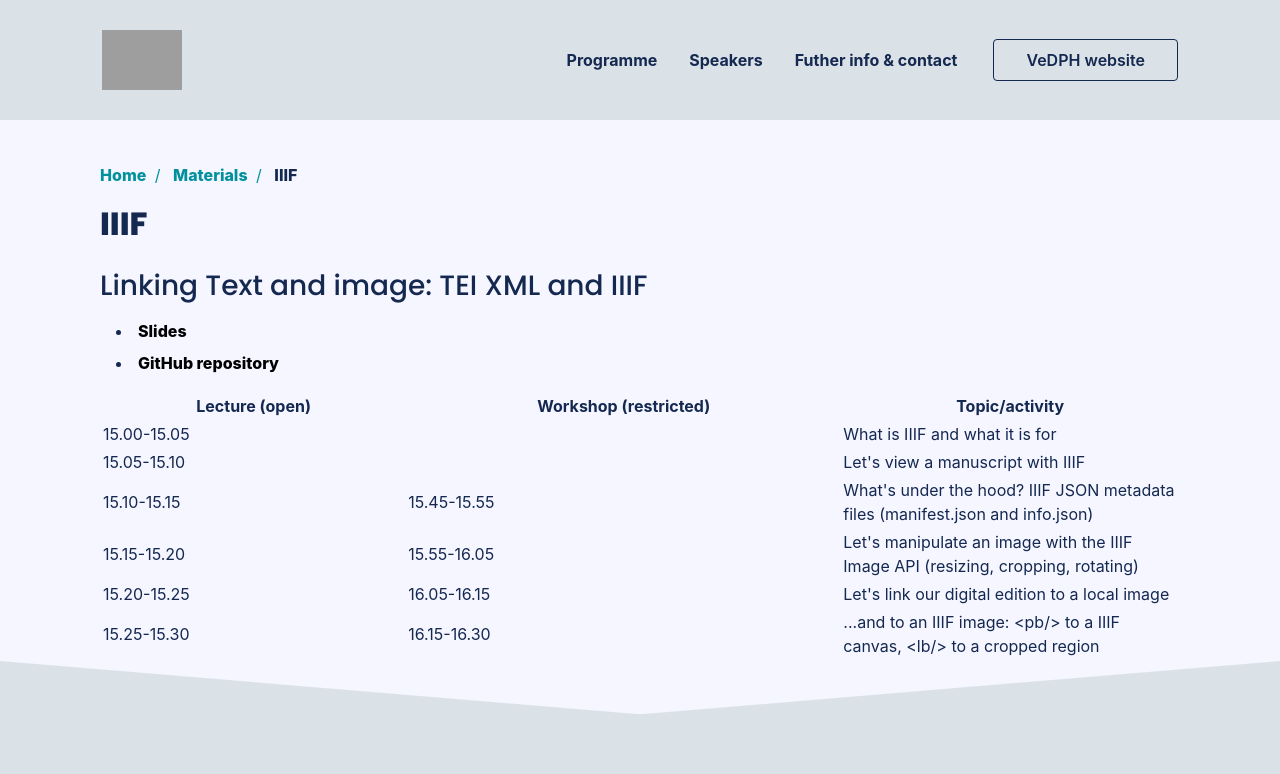
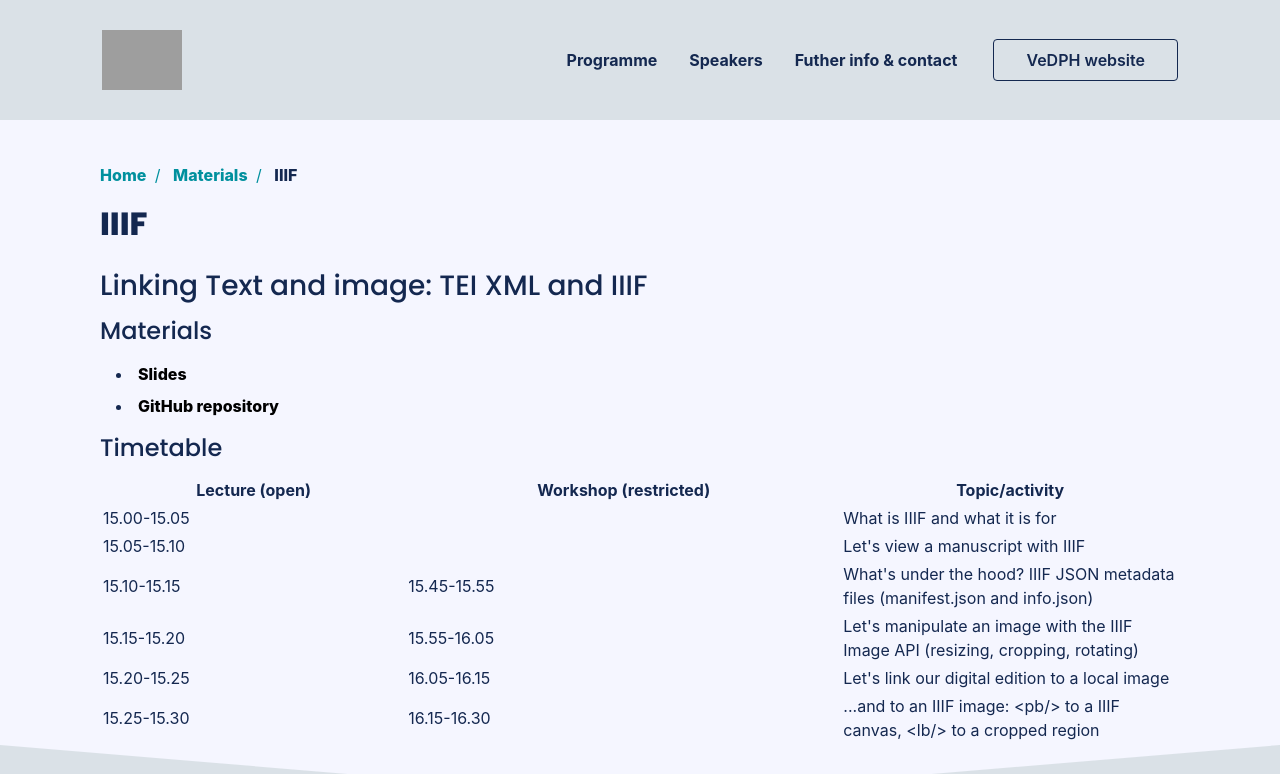
Before and after one commit to vedph/summercamp, a Jekyll site: the page built from materials/monella/index.html, in a window 1280 px wide, cut to the strip 0-774 px from the top of the page. Built offline with Jekyll 4.4.1, drawn with Linux system fonts in a browser that asks for light colours; nearby versions of some CDN libraries; some web fonts are replaced; grey boxes are pictures that could not be loaded.

Commit message:
Edit index

```diff
--- a/materials/monella/index.html
+++ b/materials/monella/index.html
@@ -5,6 +5,8 @@ category: materials
 subcategory: materials
 ---
 <h3>Linking Text and image: TEI XML and IIIF</h3>
+
+<h4>Materials</h4>
 
 <ul>
     <li>
@@ -14,6 +16,9 @@ subcategory: materials
         GitHub repository</a>
     </li>
 </ul>
+
+
+<h4>Timetable</h4>
 
 <table style="width:100%;">
 <colgroup>
```
